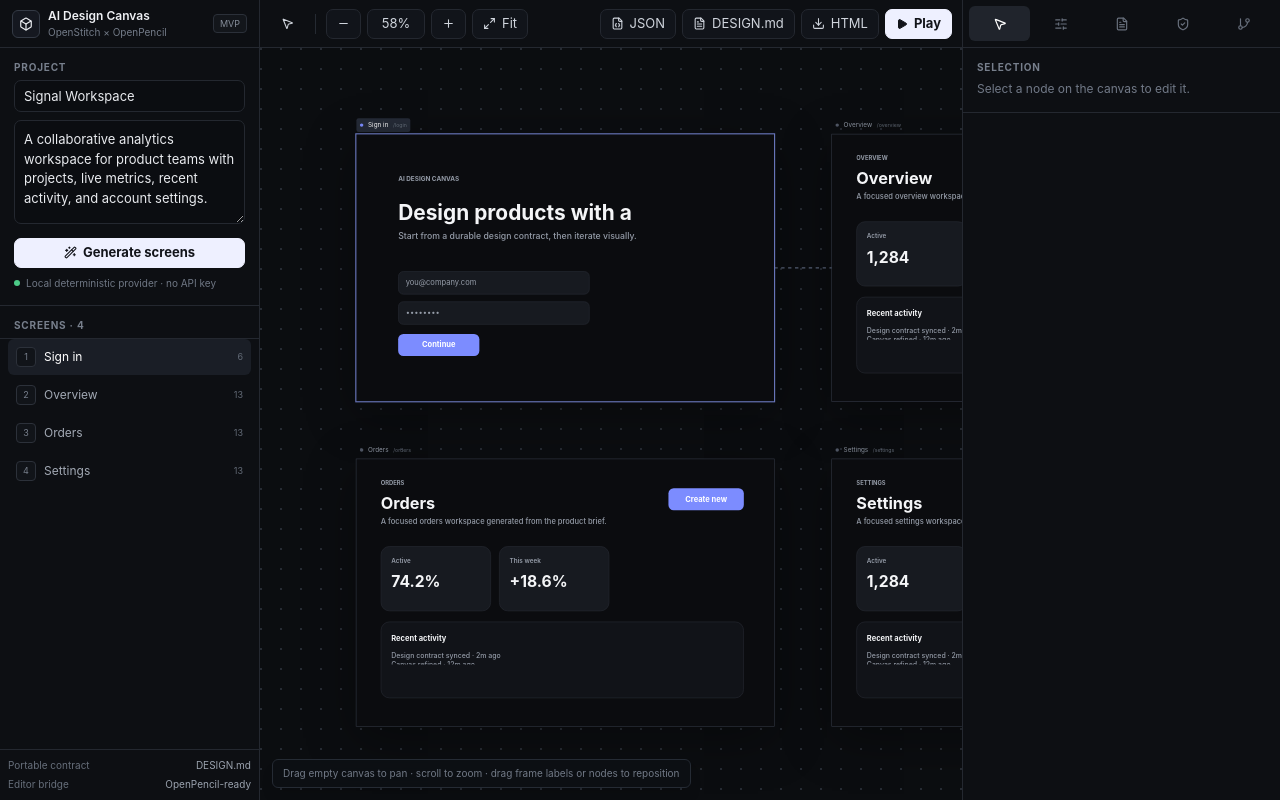
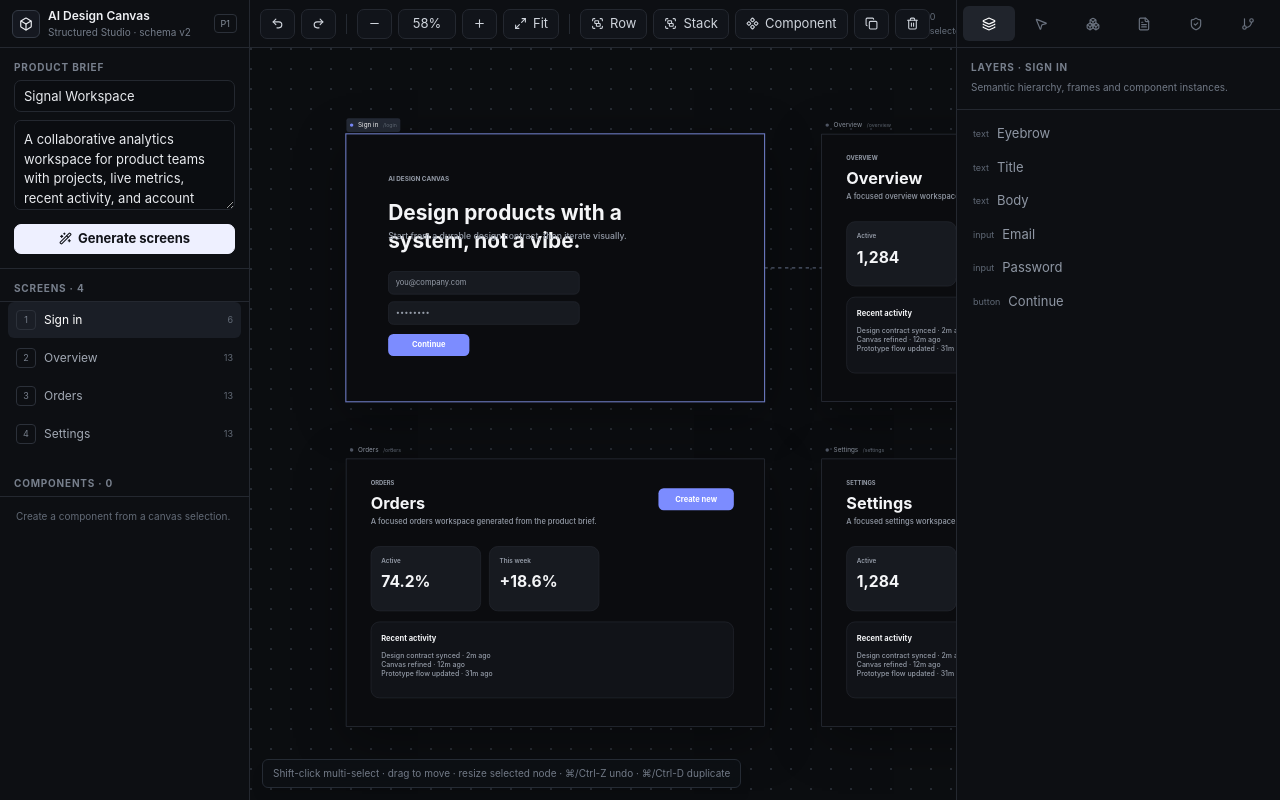
Before and after one commit to hanafishiddiq/ai-design-canvas, a Next.js app: page / in a window 1280 px wide. Built offline with nearby package versions, Linux system fonts and the light colour scheme.

Commit message:
feat: make structured studio the primary workspace

```diff
--- a/src/app/page.tsx
+++ b/src/app/page.tsx
@@ -1,5 +1,5 @@
-import { Workspace } from "@/components/workspace";
+import { StudioWorkspace } from "@/components/studio-workspace";
 
 export default function Home() {
-  return <Workspace />;
+  return <StudioWorkspace />;
 }
```
